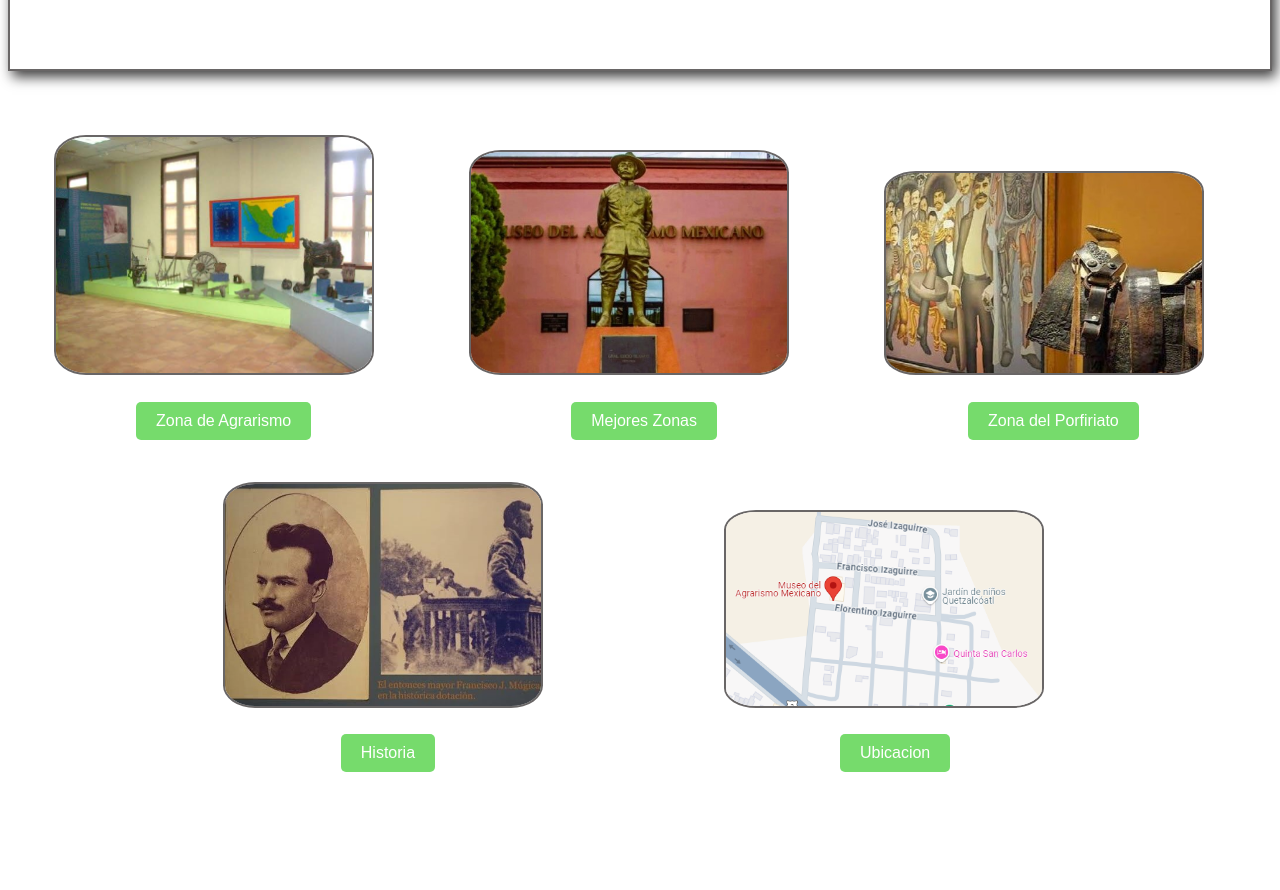
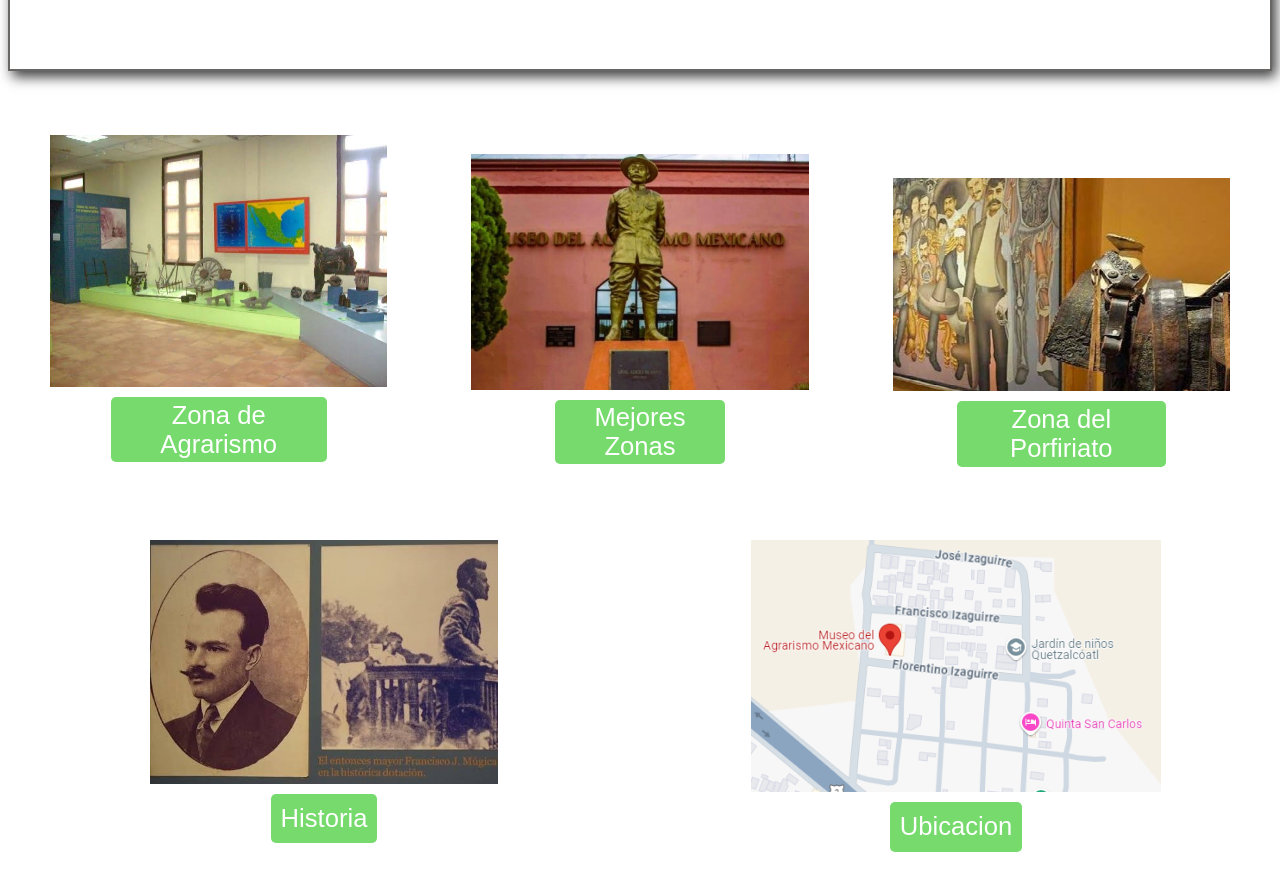
Before and after one commit to Teofiloclemente/Proyecto, a plain HTML site: page index.html in a window 1280 px wide. Shown: the part 150-1040 px from the top of the page. Before the commit the page ends 936 px from the top, so only its background shows below. Drawn offline with Linux system fonts and the light colour scheme.

Commit message:
v.1.5 All are function, the only thing that we need its the text on the modals and de images

```diff
--- a/estilos.css
+++ b/estilos.css
@@ -12,13 +12,6 @@
     font-size: 2vw;
 }
 
-
-
-
-
-
-
-
 .botones{
 
     background-color: rgb(118, 219, 108);
@@ -26,34 +19,17 @@
     padding: 1.6%;
     border-radius: 20%;
 
+text-decoration: none;
 
 
 }
 
-#b1{
-    margin-left: 10%;
-    position: absolute;
-}
-
-#b2{
-
-    margin-left: 44%;
-    position: absolute;
-}
-
-#b3{
-
- margin-left: 75%;
- position: absolute;
-}
 
 .botones {
 
-
     color: white;
     border: none;
-    padding: 10px 20px;
-    font-size: 16px;
+
     cursor: pointer;
     border-radius: 5px;
     transition: transform 0.3s ease, background-color 0.3s ease, box-shadow 0.3s ease;
@@ -71,67 +47,55 @@
     box-shadow: 0 2px 4px rgba(0, 0, 0, 0.2);
 }
 
-#bn1{
-margin-left: 26%;
-position: absolute;
-}
-
-#bn2{
-    margin-left: 65%;
-    position: absolute;
-}
-
 
 .a1{
-
-    border: 2px solid #696666;
-
-    padding: 0px;
-    margin: 3.6%;
-    border-radius: 10%;
-    margin-bottom: 1%;
+    display: flex;
+  flex-direction: column;
+  align-items: center; /* Centra horizontalmente */
+  justify-content: center; /* Centra verticalmente */
+  text-align: center;
+  width: 80%;
+  height: 40%;
 
 }
 
 .a2{
-    border: 2px solid #696666;
-    padding: 0px;
-    margin-left : 17%;
-    margin-right : 12%;
-    border-radius: 10%;
-    margin-bottom: 1%;
+    display: flex;
+    flex-direction: column;
+    align-items: center; /* Centra horizontalmente */
+    justify-content: center; /* Centra verticalmente */
+    text-align: center;
+    width: 80%;
+height: 40%;
+}
+
+
+#a2{
+    margin-top: 1.5%;
+}
+
+#a3{
+    margin-top: 3.4%;
+}
+
+.s1{
+    display: flex;
+    margin-top: 5%;
+}
+
+.botones{
+
+    margin-top: 5%;
+    font-size: 2vw;
+
+
+    font-family: "Kanit", sans-serif;
+  font-weight: 450;
+  font-style: normal;
 
 }
 
-.a3{
-    border: 2px solid #696666;
-    padding: 0px;
- margin-left: 2%;
-
-    border-radius: 10%;
-    margin-bottom: 1%;
-
+.s2{
+    display: flex;
+   margin-top: 5%;
 }
-.ventana {
-    display: none; /* Oculto por defecto */
-    background: rgb(198, 198, 198);
-    color: rgb(0, 0, 0);
-    font-family: Arial, Helvetica, sans-serif;
-    font-size: 18px;
-    text-align: center;
-    padding: 15px;
-    min-height: 40px;
-    border-radius: 26px;
-    position: absolute;
-    top: 50%;
-    left: 50%;
-    transform: translate(-50%, -50%);
-    width: 85%;
-    height: 85%;
-    overflow: scroll;
-    z-index: 1000;
-}
-a{
-    text-decoration: none;
-    color: inherit;
-}
--- a/index.html
+++ b/index.html
@@ -8,6 +8,9 @@
     <link rel="preconnect" href="https://fonts.googleapis.com">
     <link rel="preconnect" href="https://fonts.gstatic.com" crossorigin>
     <link href="https://fonts.googleapis.com/css2?family=Lobster&display=swap" rel="stylesheet">
+
+<script src="java.js"></script>
+
     <style>
         .ventana {
             display: none;
@@ -42,77 +45,149 @@
         }
     </style>
 </head>
+
+
+
+
+
 <body>
+
    <div class="titulo">
       <center><h1>Museo Del Agrarismo</h1></center>
    </div>
 
-   <br>
 
-   <img src="img/zAgrarismo.jpeg" alt="" width="25%" height="25%" class="a1">
-   <img src="img/mz.jpg" alt="" width="25%" height="25%" class="a1">
-   <img src="img/zPorfiriato.jpeg" alt="" width="25%" height="25%" class="a1">
 
-   <div>
+<div class="s1">
+
+   <div class="a1">
       <div class="ventana" id="vent">
          <div class="cerrar" onclick="cerrar('vent', 'contenedor')">X</div>
          Contenido Zona de Agrarismo
+         <br>
+         Lorem ipsum, dolor sit amet consectetur adipisicing elit. Fuga in fugit et numquam odit nulla, aperiam dolorum.
+          Quia consequuntur eius excepturi amet accusamus magni? Veritatis esse inventore natus maiores totam.
      </div>
+
+      <img src="img/zAgrarismo.jpeg" alt="Imagen de Agrarismo" width="25%" height="25%" class="a1">
+
+
+
       <section id="contenedor">
          <button class="botones" id="b1" onclick="abrir('vent', 'contenedor')">Zona de Agrarismo</button>
       </section>
+  </div>
 
-      <div>
+
+<div class="a1" id="a2">
+
    <div class="ventana" id="vent1">
       <div class="cerrar" onclick="cerrar('vent1', 'contenedor1')">X</div>
       Contenido Mejores Zonas
+      <br>
+      Lorem ipsum dolor sit amet consectetur adipisicing elit. Consequuntur explicabo natus dolor accusamus
+       corrupti officia debitis, adipisci recusandae ipsa quibusdam quaerat earum rerum magni fuga. Voluptates
+        at ipsam tenetur recusandae hic alias autem tempore unde error? Aliquam hic, pariatur, ab nobis accusamus
+        dicta fugit, consequatur corporis laborum possimus suscipit quaerat.
    </div>
+
+   <img src="img/mz.jpg" alt="" width="25%" height="25%" class="a1">
+
    <section id="contenedor1">
       <button class="botones" id="b2" onclick="abrir('vent1', 'contenedor1')">Mejores Zonas</button>
-         </section>
 
+</div>
+
+<div class="a1" id="a3">
    <div class="ventana" id="vent2">
       <div class="cerrar" onclick="cerrar('vent2', 'contenedor2')">X</div>
       Contenido Zona del Porfiriato
+      <br>
+      Lorem ipsum dolor sit amet consectetur adipisicing elit. Perferendis, obcaecati at? Iure doloremque quae obcaecati
+      pariatur eligendi aut reiciendis exercitationem aspernatur omnis quia dolores voluptatum optio, consequatur, possimus
+       maxime! Amet nisi aliquam molestias earum vel consequuntur tenetur temporibus ea inventore commodi quia eveniet eum,
+        alias modi! Possimus, culpa placeat. Magnam voluptatem modi enim qui? Deserunt consequuntur sed impedit hic eos quae
+         voluptates tenetur incidunt harum aut, aperiam repudiandae repellendus cupiditate aliquid saepe doloremque, voluptate
+          reprehenderit consectetur rem dicta alias atque? Consectetur voluptatibus expedita accusamus quo odio deserunt eum
+           tempora, nostrum ea dolore magnam repellendus corporis quod, fuga suscipit explicabo repudiandae!
    </div>
+
+   <img src="img/zPorfiriato.jpeg" alt="" width="25%" height="25%" class="a1">
+
    <section id="contenedor2">
       <button class="botones" id="b3" onclick="abrir('vent2', 'contenedor2')">Zona del Porfiriato</button>
    </section>
+
 </div>
 
-   <br><br><br><br><br>
 
-   <img src="img/historia.jpeg" alt="" width="25%" height="25%" class="a2">
-   <img src="img/Ubicacion.png" alt="" width="25%" height="25%" class="a3">
 
-   <div>
+</div>
+
+
+
+
+
+<div class="s2">
+
+
+   <div class="a2">
+
+
+
+
+
       <div class="ventana" id="vent3">
          <div class="cerrar" onclick="cerrar('vent3', 'contenedor3')">X</div>
          Contenido Historia
       </div>
-      <section id="contenedor3">
+
+   <img src="img/historia.jpeg" width="55%">
+
    <button class="botones" id="bn1" onclick="abrir('vent3', 'contenedor3')">Historia</button>
-         <button class="botones" id="bn2">Ubicacion</button>
-      </section>
+
 </div>
 
-   <br><br><br>
+
+<div class="a2" id="ya">
+
+
+   <img src="img/Ubicacion.png" alt="" width="65%" class="a3">
+
+
+<a href="https://maps.app.goo.gl/y8GaC6Z2ZcMsccsJ8" type="button" class="botones">Ubicacion</a>
+
+
+
+
+
+</div>
+
+</div>
+
+
+
+
+
+
+</div>
+
+
+
+
+
+
+
+
+   <br><br><br><br><br>
+
+
+
+
+
 </body>
 
-<script>
-    function abrir(ventanaId, contenedorId) {
-        document.getElementById(ventanaId).style.display = "block";
-        document.getElementById(contenedorId).classList.add("blur");
-    }
 
-    function cerrar(ventanaId, contenedorId) {
-        document.getElementById(ventanaId).style.display = "none";
-        document.getElementById(contenedorId).classList.remove("blur");
-    }
 
-    document.getElementById('bn2').addEventListener('click', function() {
-        window.location.href = 'https://maps.app.goo.gl/xCqyc542RcG9oA687';
-    });
-</script>
 
 </html>
--- a/java.js
+++ b/java.js
@@ -0,0 +1,10 @@
+
+function abrir(ventanaId, contenedorId) {
+    document.getElementById(ventanaId).style.display = "block";
+    document.getElementById(contenedorId).classList.add("blur");
+}
+
+function cerrar(ventanaId, contenedorId) {
+    document.getElementById(ventanaId).style.display = "none";
+    document.getElementById(contenedorId).classList.remove("blur");
+}
```
Lines whose indentation alone changed are shown as unchanged.
